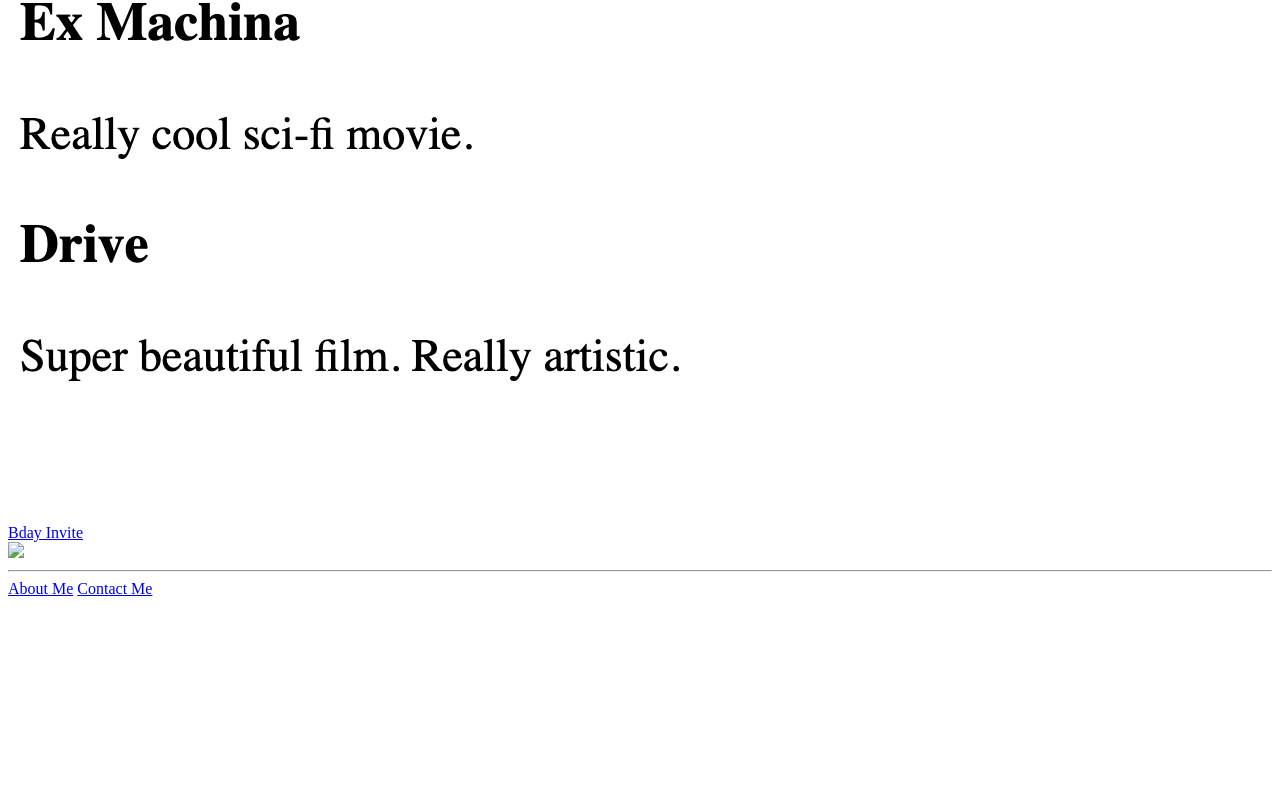
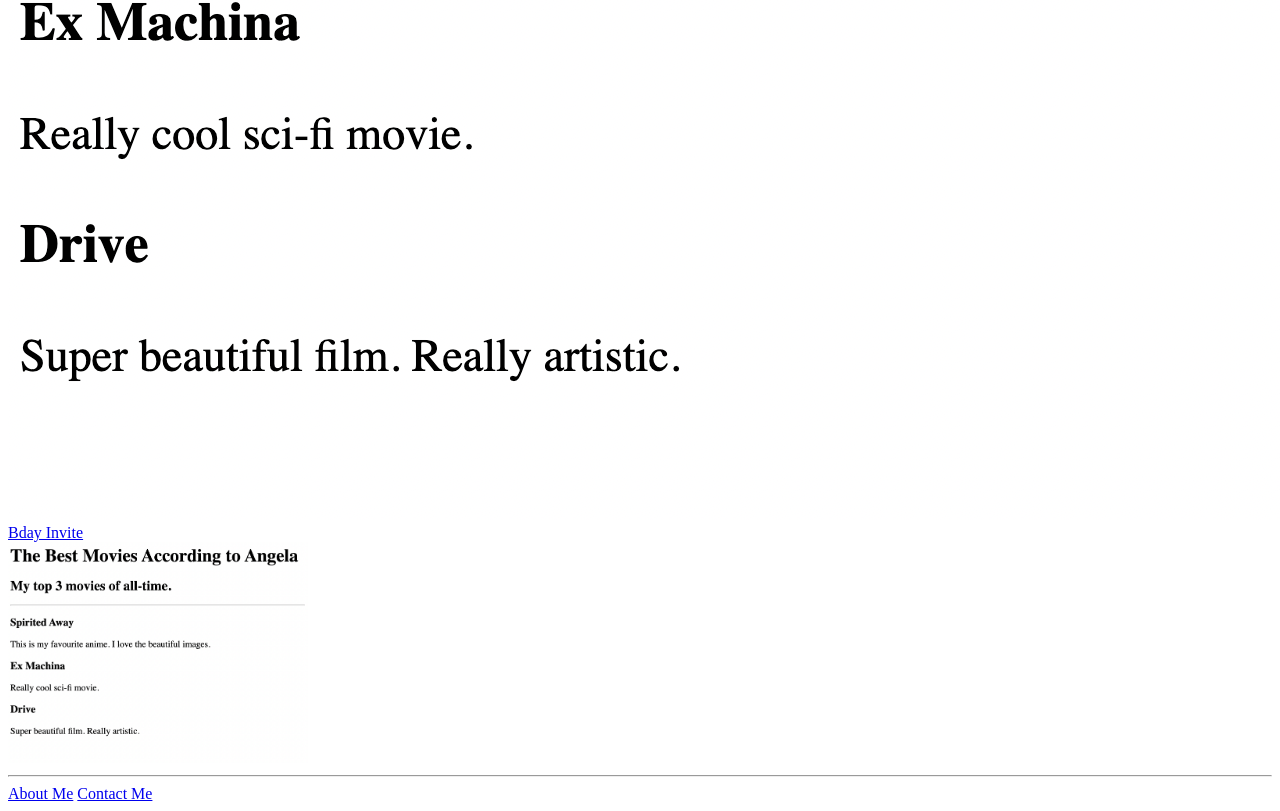
Before and after one commit to mikekim208/PortfolioCapstone, a plain HTML site: page index.html in a window 1280 px wide. Shown: the part 767-1578 px from the top of the page. Before the commit the page ends 1373 px from the top, so only its background shows below. Drawn offline with Linux system fonts and the light colour scheme.

Commit message:
Update index.html

```diff
--- a/index.html
+++ b/index.html
@@ -16,7 +16,7 @@
     <br/>
     <a href="./public/birthday-invite.html">Bday Invite</a>
     <br/>
-    <img src="../4.3 HTML Porfolio Project/assets/images/movie-ranking.png" width="300"/>
+    <img src="./assets/images/movie-ranking.png" width="300"/>
     <br/>
     <hr/>
     <a href="./public/about.html">About Me</a>
```
